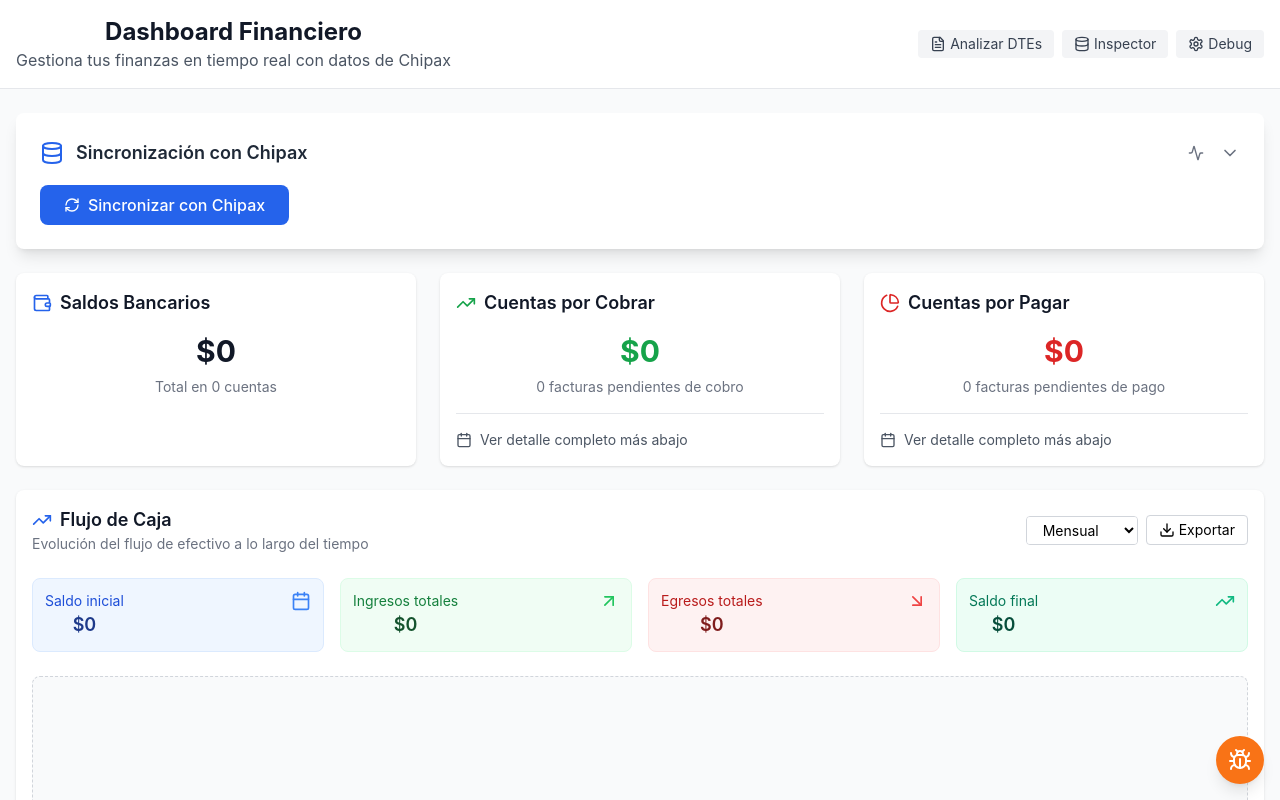
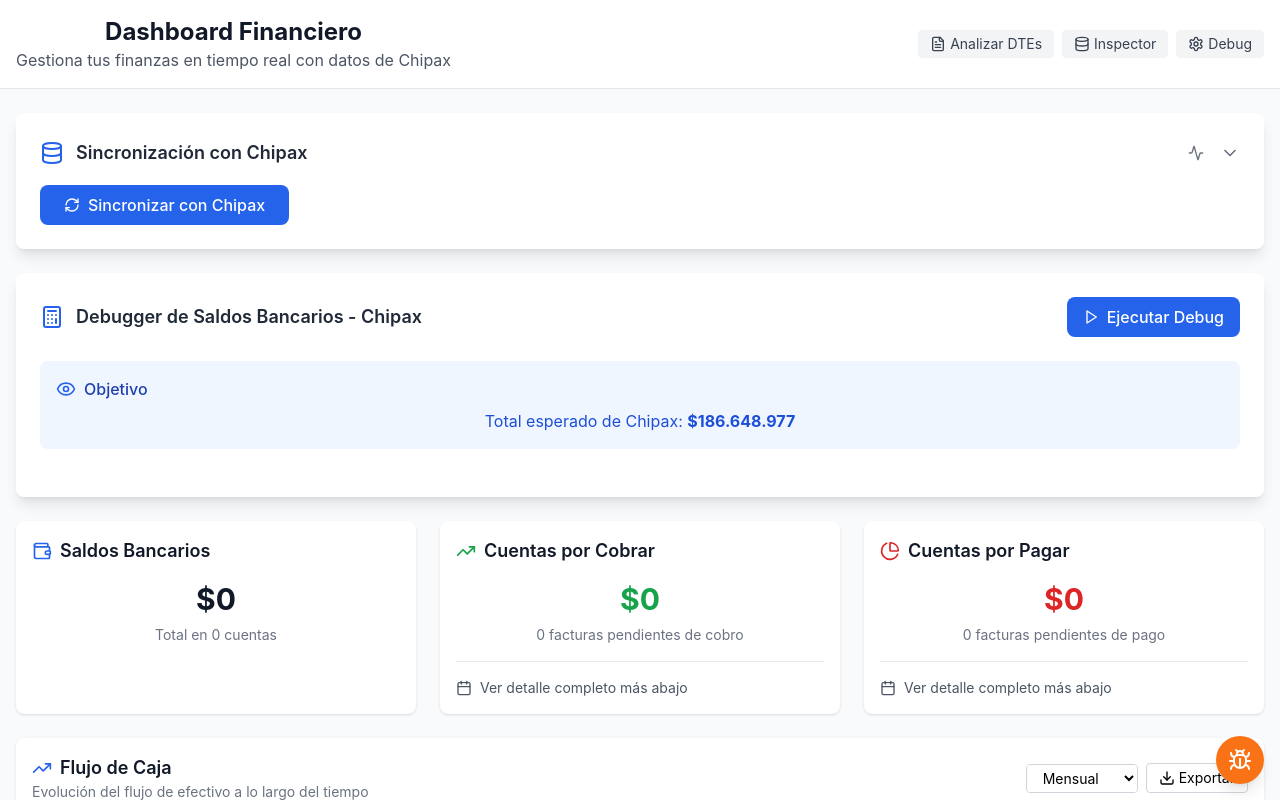
Before and after one commit to Grupo-PGV/dashboard-financiero, a React (Create React App) app: page / in a window 1280 px wide. Shown: the top 800 px of the page. Built offline with nearby package versions, Linux system fonts and the light colour scheme.

Commit message:
Update DashboardFinancieroIntegrado.jsx

```diff
--- a/src/pages/DashboardFinancieroIntegrado.jsx
+++ b/src/pages/DashboardFinancieroIntegrado.jsx
@@ -13,6 +13,7 @@ import PaginationDebugger from '../components/PaginationDebugger';
 import ChipaxDataInspector from '../components/ChipaxDataInspector';
 import ChipaxDTEAnalyzer from '../components/ChipaxDTEAnalyzer';
 import ChipaxDebugPanel from '../components/ChipaxDebugPanel';
+import ChipaxSaldosDebugger from '../components/ChipaxSaldosDebugger';
 
 const DashboardFinancieroIntegrado = () => {
   // Estados principales
@@ -271,7 +272,10 @@ const DashboardFinancieroIntegrado = () => {
             onSyncDetails={handleSyncDetails}
           />
         </div>
-
+{/* Debugger de saldos */}
+<div className="mb-6">
+  <ChipaxSaldosDebugger />
+</div>
         {/* Información de paginación */}
         {Object.keys(paginationInfo).length > 0 && (
           <div className="mb-6 bg-white rounded-lg shadow p-4">
```
